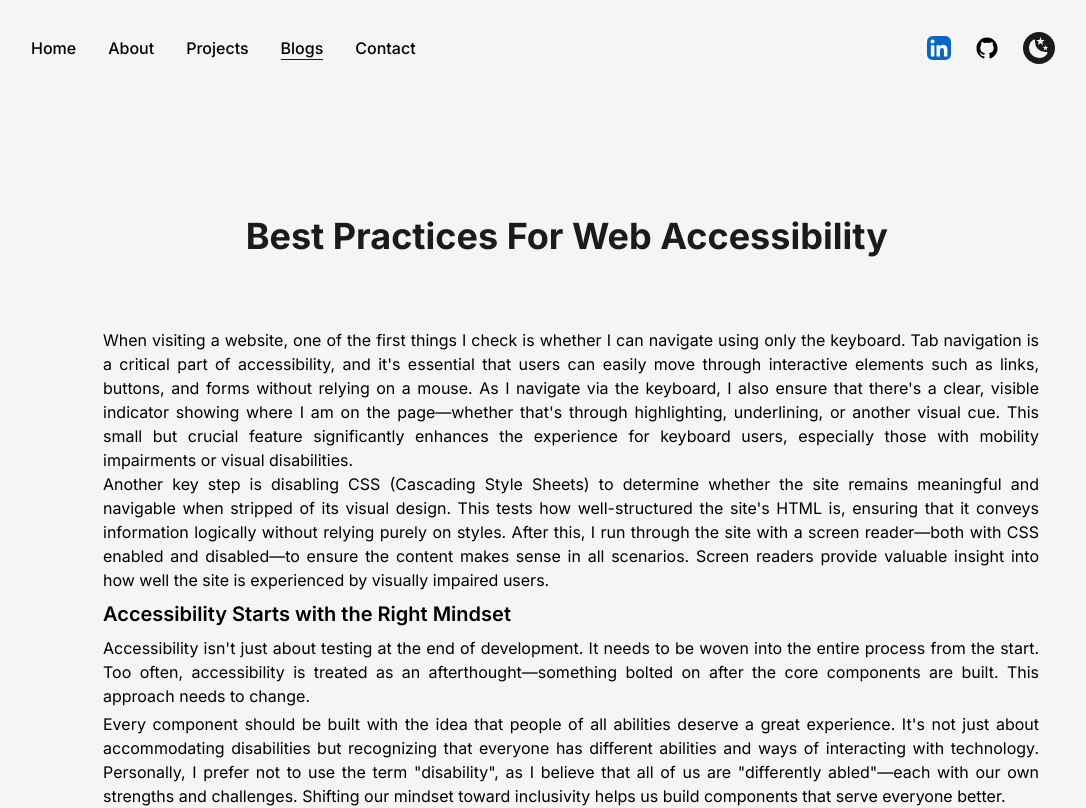
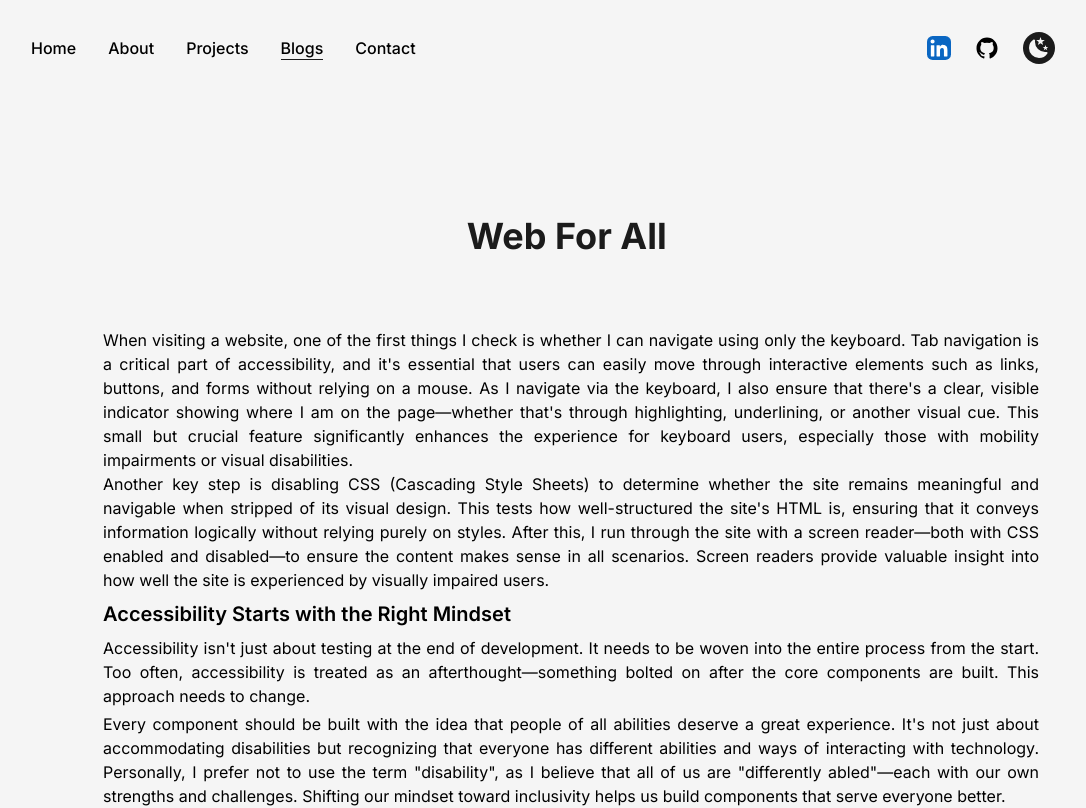
Before and after one commit to constharshit/constharshit.github.io, a Next.js app: page /blogs/web-for-all in a window 1280 px wide. Shown: the top 808 px of the page, without its empty margins (97-1183 px from the left). Built offline with nearby package versions, Linux system fonts and the light colour scheme.

Commit message:
Change title of a blog.

```diff
--- a/src/pages/blogs/[slug].js
+++ b/src/pages/blogs/[slug].js
@@ -8,7 +8,7 @@ import Layout from "@/components/Layout";
 // Blog post data with JSX content
 const blogData = {
   "web-for-all": {
-    title: "Best Practices for Web Accessibility",
+    title: "Web for All",
     content: (
       <div className="text-justify">
         <p>
@@ -136,7 +136,7 @@ const BlogPost = () => {
         <title>{blog.title}</title>
         <meta
           name="description"
-          content={`This page is a ${blog.title} written by Harshit Kumar Jain`}
+          content={`${blog.title} written by Harshit Kumar Jain`}
         />
       </Head>
       <main className="w-full mb-16 flex flex-col items-center justify-center dark:text-light">
```
